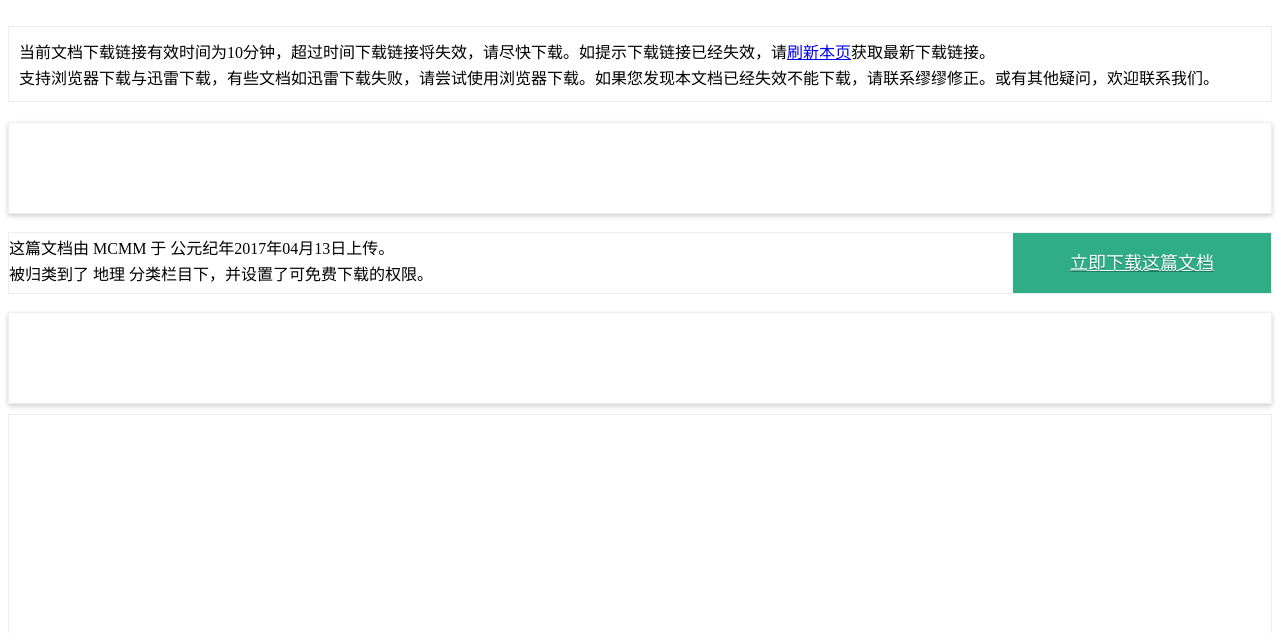
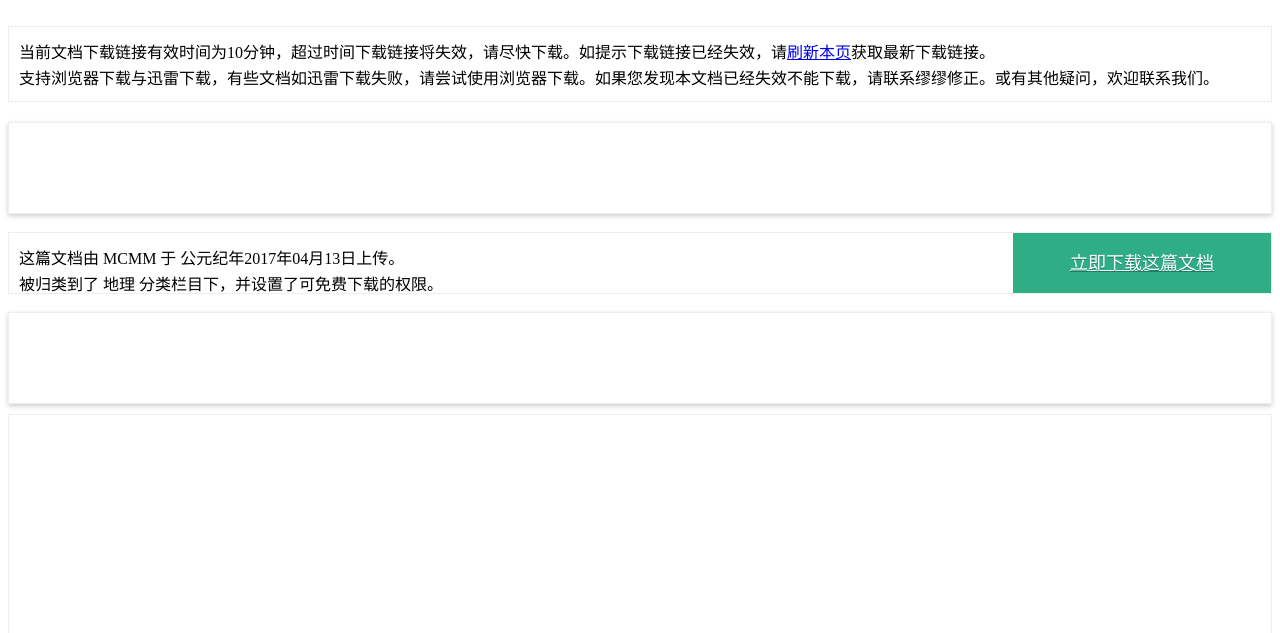
Before and after one commit to miaojuanfeng/mmdili, a PHP site: the page made by application/views/dl_view.php in a window 1280 px wide. Shown: the part 1154-1787 px from the top of the page. Run offline with PHP 8.4, Linux system fonts and the light colour scheme; the template is opened without the code that fills it, so the values that code supplies are empty.

Commit message:
update dl view

```diff
--- a/application/views/dl_view.php
+++ b/application/views/dl_view.php
@@ -63,7 +63,7 @@
 						</script>
 					</div>
 					<div style="border: 1px solid #eee;margin:18px 0 18px 0;height:60px;over-flow:hidden;">
-						<div style="float:left;width:468px;">
+						<div style="float:left;width:448px; padding: 10px;">
 							<p style="margin: 2px 0;">这篇文档由 MCMM 于 公元纪年2017年04月13日上传。</p>
 							<p style="margin: 2px 0;">被归类到了 地理 分类栏目下，并设置了可免费下载的权限。</p>
 						</div>
```
